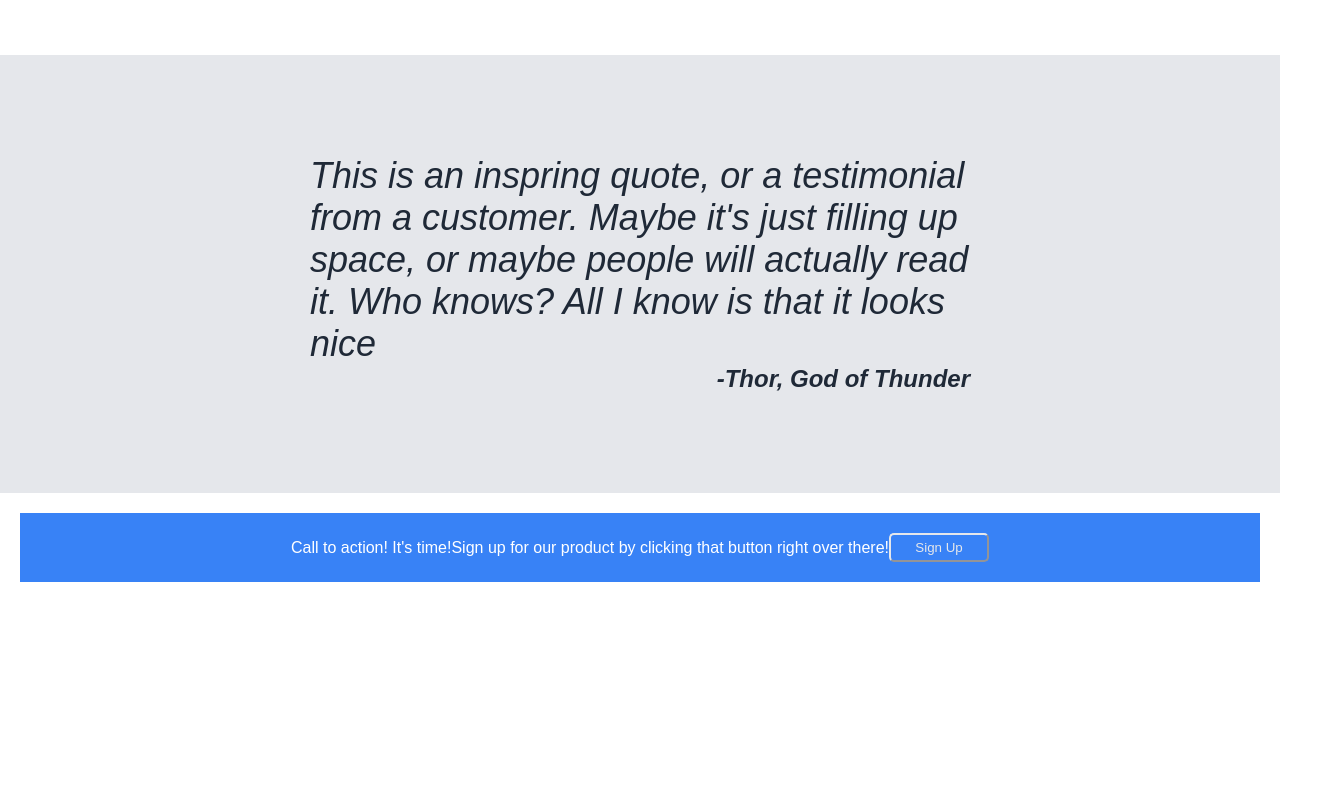
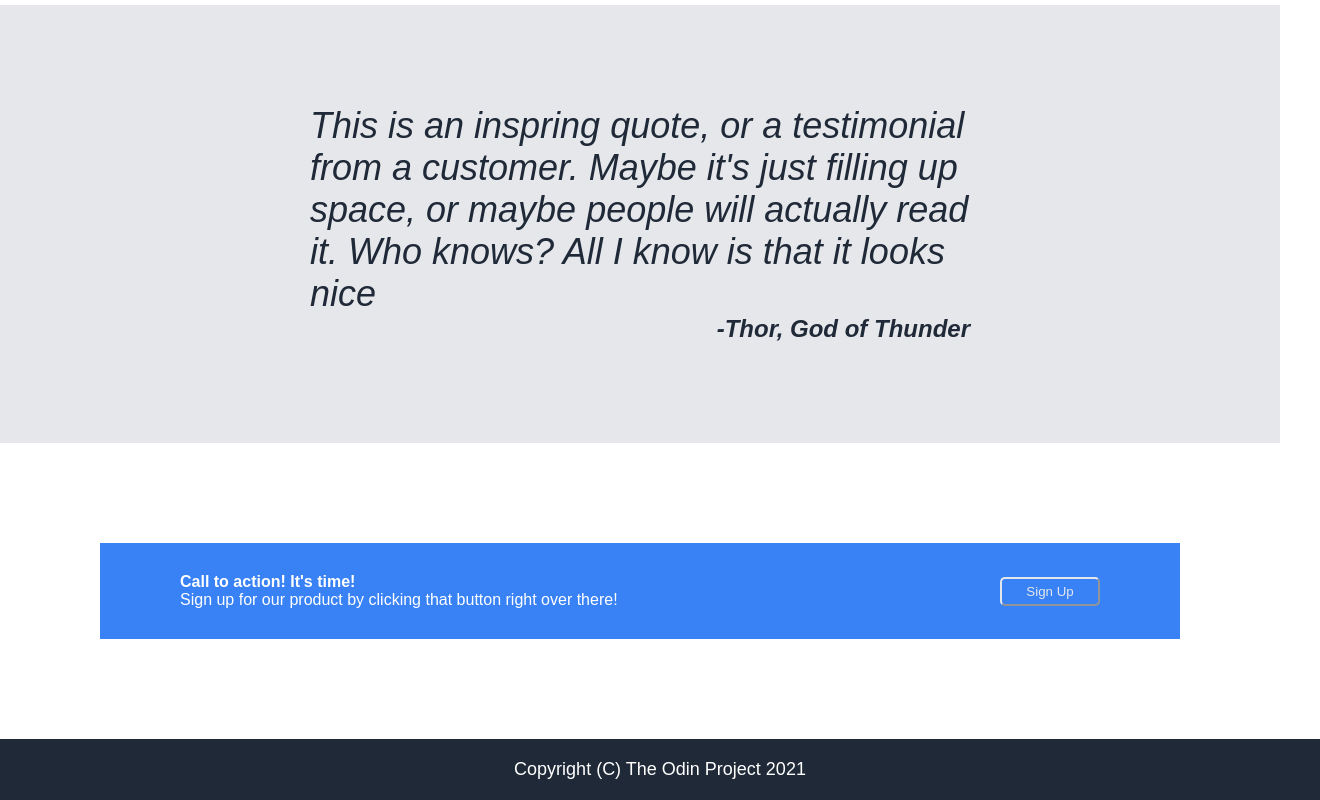
Before and after one commit to Nebuchadnazzer/odin-LandingPage, a plain HTML site: page index.html in a window 1280 px wide. Shown: the part 973-1773 px from the top of the page, 1320 px wide, since content can reach past the window. Before the commit the page ends 1575 px from the top, so only its background shows below. Drawn offline with Linux system fonts and the light colour scheme.

Commit message:
completed section 3

```diff
--- a/index.html
+++ b/index.html
@@ -65,9 +65,13 @@
     </div>
 
     <div class="section3">
-        <div class="section3-header">Call to action! It's time!</div>
-        <div class="section3-sub">Sign up for our product by clicking that button right over there!</div>
-        <button class="sign-up-button2">Sign Up</button>
+        <div class="section3-column1">
+            <div class="section3-header">Call to action! It's time!</div>
+            <div class="section3-sub">Sign up for our product by clicking that button right over there!</div>
+        </div>
+        <div class="section3-column2">
+            <button class="sign-up-button2">Sign Up</button>
+        </div>
     </div>
 
     <div class="footer">Copyright (C) The Odin Project 2021</div>
--- a/styles.css
+++ b/styles.css
@@ -48,7 +48,7 @@ ul {
     margin-left: 100px;
     padding-right: 15px;
     margin-bottom: 150px;
-    margin-top: 150px;
+    margin-top: 100px;
     max-width: 400px;
 }
 
@@ -73,7 +73,7 @@ ul {
 
 .header-section-column2 {
     margin-bottom: 150px;
-    margin-top: 150px;
+    margin-top: 100px;
 }
 
 .img-container {
@@ -145,12 +145,24 @@ ul {
 .section3 {
     background-color: #3882F6;
     color: white;
-
     display: flex;
     align-items: center;
-    justify-content: center;
-    padding: 20px;
-    margin: 20px;
+    justify-content: space-between;
+    padding: 30px;
+    margin: 100px;
+    flex-direction: row;
+}
+
+.section3-column1 {
+    margin-left: 50px;
+}
+
+.section3-column2 {
+    margin-right: 50px;
+}
+
+.section3-header {
+    font-weight: bold;
 }
 
 .sign-up-button2 {
@@ -171,7 +183,7 @@ ul {
     align-items: end;
     justify-content: center;
 
-    position: fixed;
+    /* position: fixed; */
     bottom: 0;
     left: 0;
     width: 100%;
```
